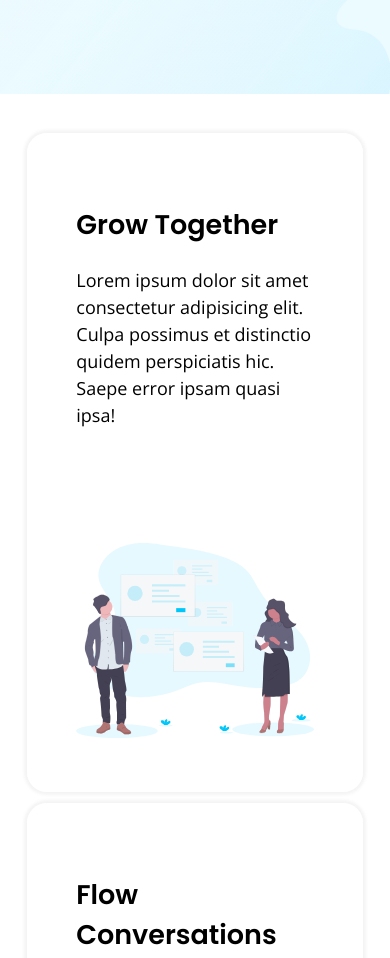
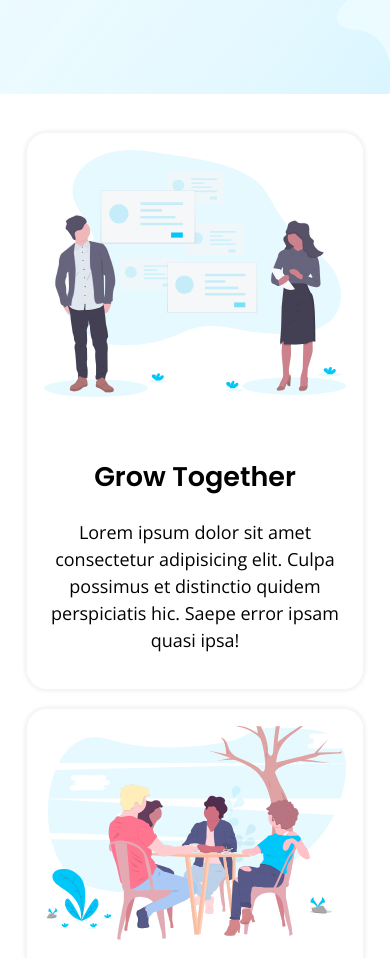
Before and after one commit to nairateam/huddle, a plain HTML site: page index.html in a window 390 px wide. Shown: the part 920-1878 px from the top of the page. Drawn offline with nearby package versions, Linux system fonts and the light colour scheme.

Commit message:
Add files via upload

```diff
--- a/styles.css
+++ b/styles.css
@@ -170,8 +170,14 @@ body {
 
 @media (max-width: 790px) {
     .flex-container {
-        margin: 3% 7%;
-        flex-direction: column;
+        margin: 5% 7%;
+        flex-direction: column-reverse;
+    }
+
+    .flex-container .flex-item {
+        flex: 100%;
+        padding: 1rem;
+        text-align: center;
     }
 
     #middle {
@@ -265,7 +271,7 @@ body {
 
     #footer {
         flex-direction: column;
-        padding-left: 4rem;
+        padding-left: 2rem;
     }
 
     .foot-item {
```
